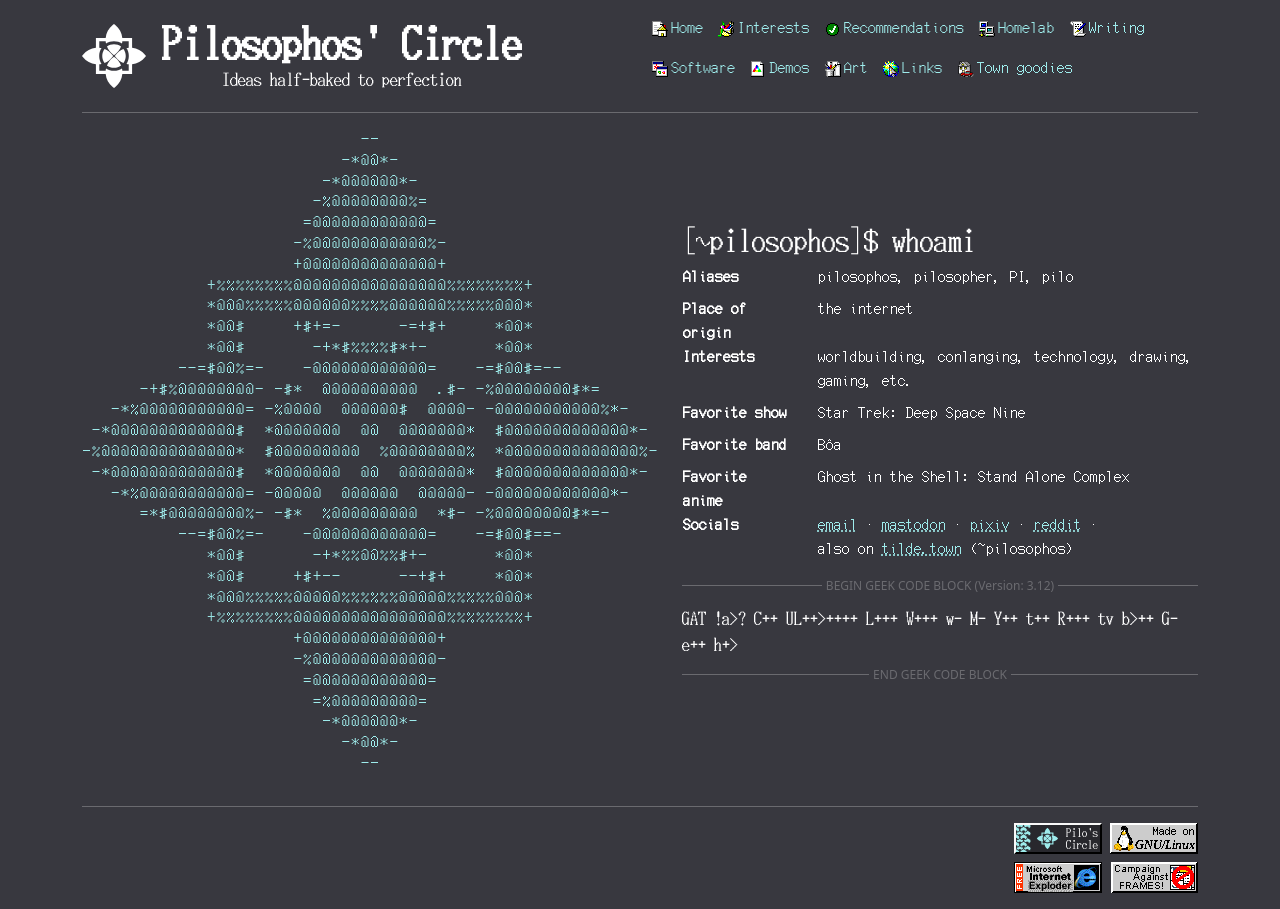
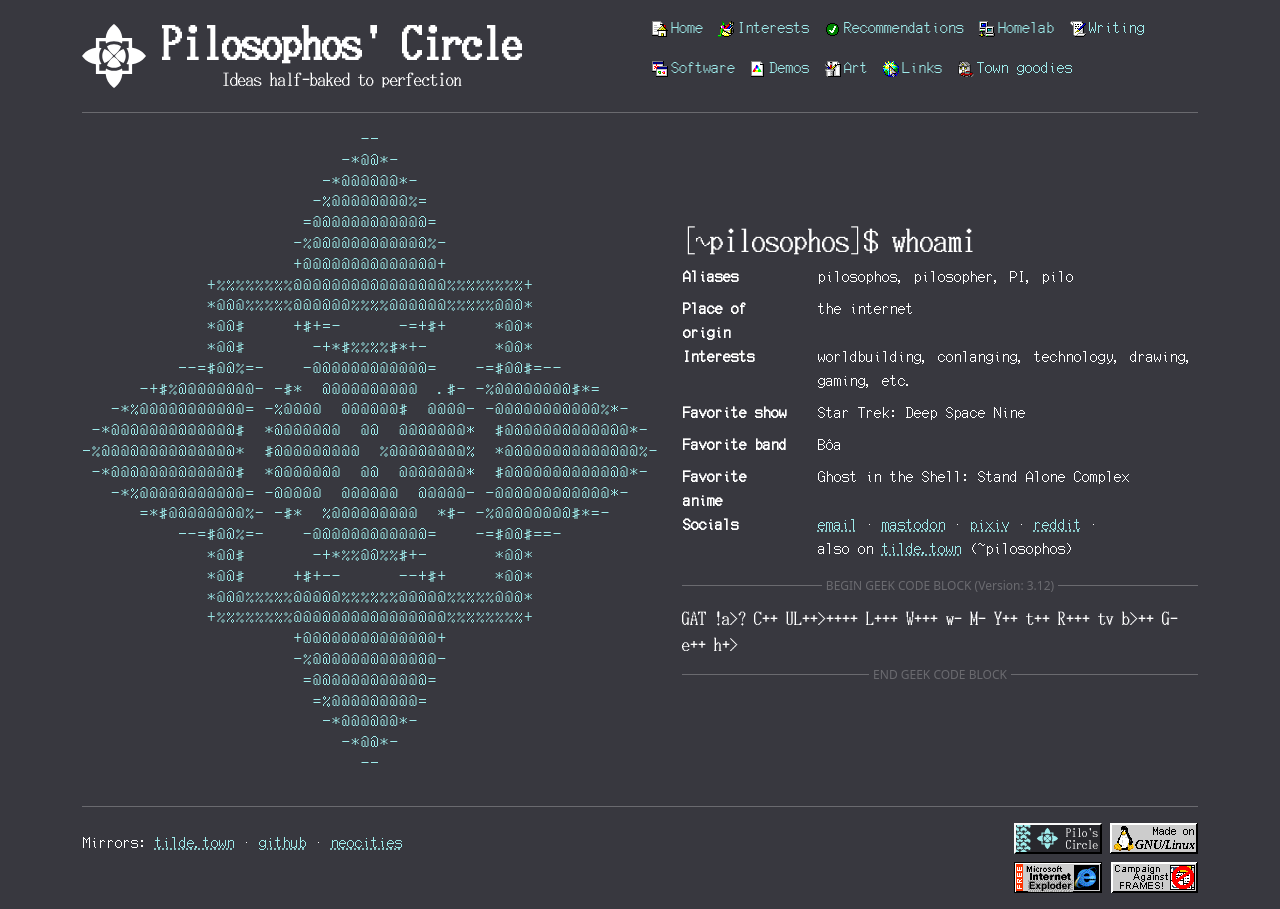
Before and after one commit to pilosophos/pilosophos-site-v1, a Jekyll site: the page built from index.html, in a window 1280 px wide. Built offline with Jekyll 4.4.1, drawn with Linux system fonts in a browser that asks for light colours.

Commit message:
add mirrors

```diff
--- a/_includes/footer.html
+++ b/_includes/footer.html
@@ -5,6 +5,13 @@
       {% if site.url == "https://tilde.town" or jekyll.environment == "development" %}
         {% include tilde-webring.html %}
       {% endif %}
+
+      <div class="mt-2">
+        Mirrors:
+        <a href="https://tilde.town/~pilosophos">tilde.town</a> &middot;
+        <a href="https://pilosophos.github.io">github</a> &middot;
+        <a href="https://pilosophos.neocities.org">neocities</a>
+      </div>
     </div>
     <div class="col badges">
       <div>
```
